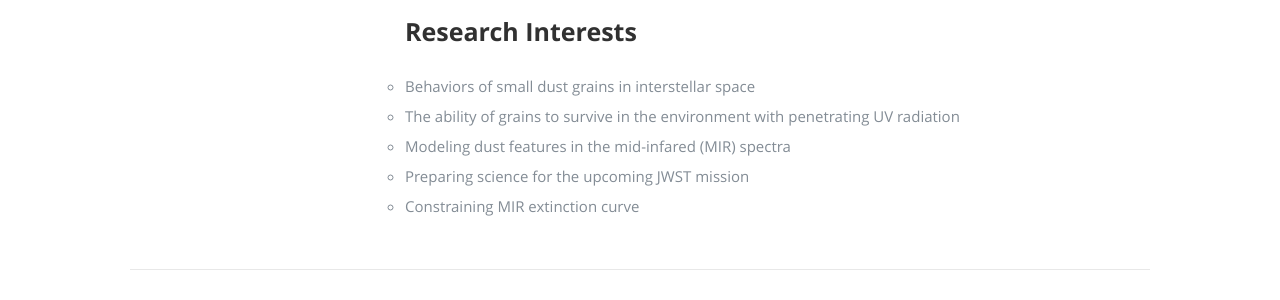
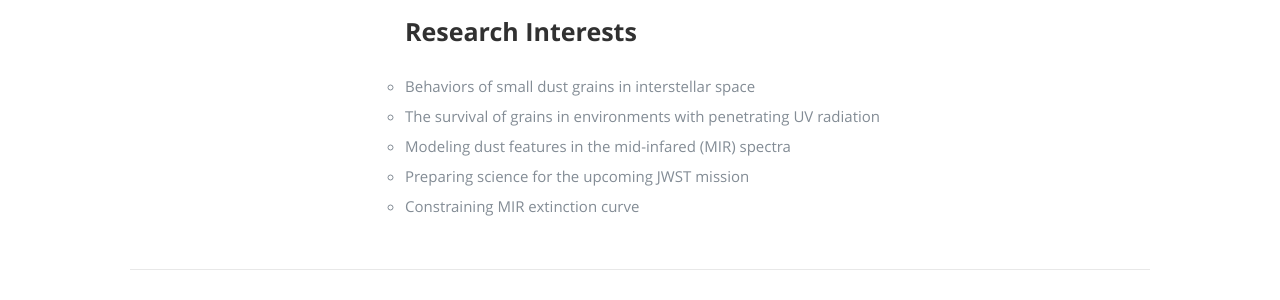
Before and after one commit to ThomasSYLai/ThomasSYLai.github.io, a Jekyll site: the page index.html, which Jekyll copies as it is, in a window 1280 px wide and 900 px high, scrolled down 2457 px. Shown: the part 154-454 px from the top of the window. Built offline with Jekyll 4.4.1, drawn with Linux system fonts in a browser that asks for light colours; nearby versions of some CDN libraries.

Commit message:
edit main

```diff
--- a/index.html
+++ b/index.html
@@ -190,7 +190,7 @@
                   <p>
                   <ul style="list-style-type:circle;">
                     <li>Behaviors of small dust grains in interstellar space</li>
-                    <li>The ability of grains to survive in the environment with penetrating UV radiation</li>
+                    <li>The survival of grains in environments with penetrating UV radiation</li>
                     <li>Modeling dust features in the mid-infared (MIR) spectra</li>
                     <li>Preparing science for the upcoming JWST mission</li>
                     <li>Constraining MIR extinction curve</li>
```
